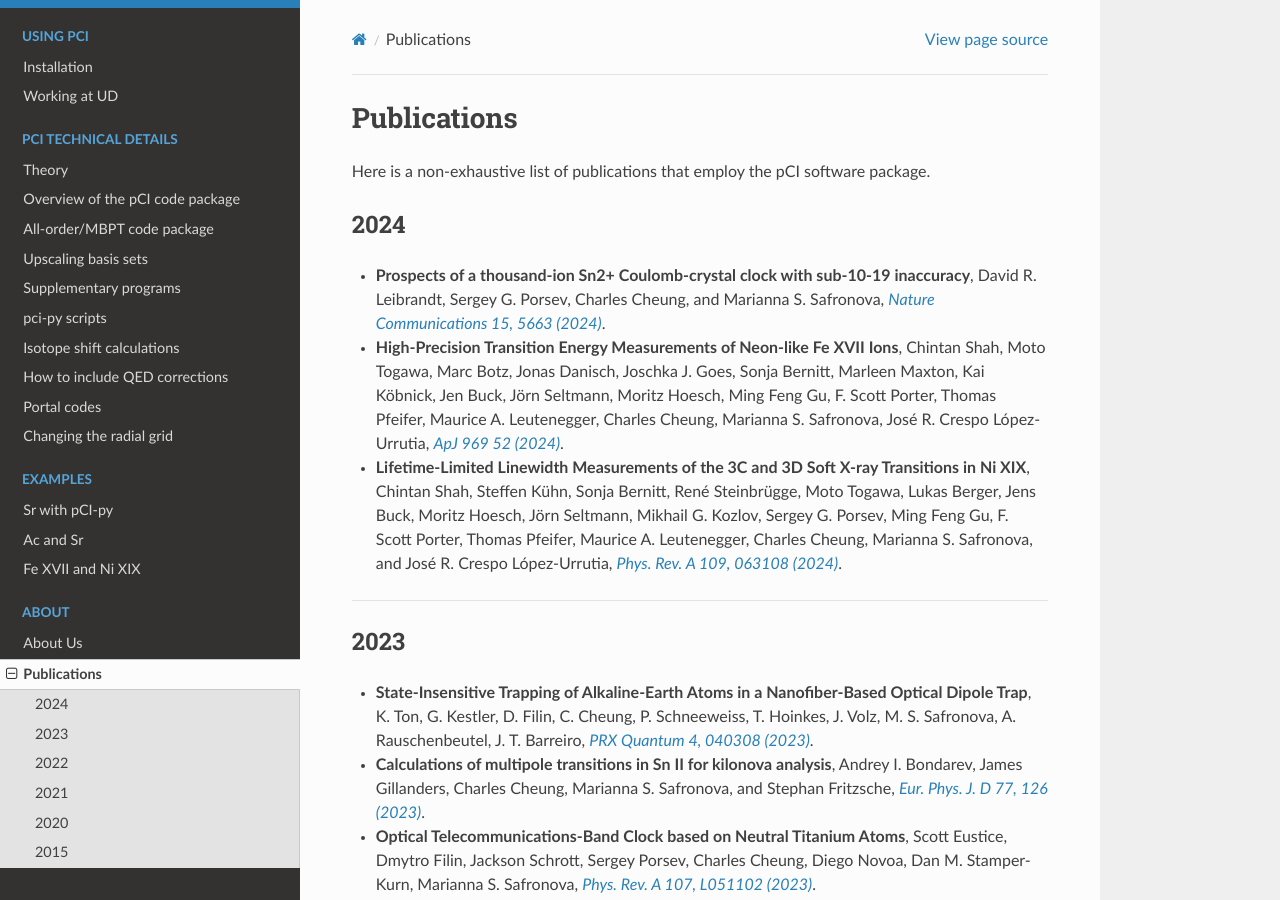
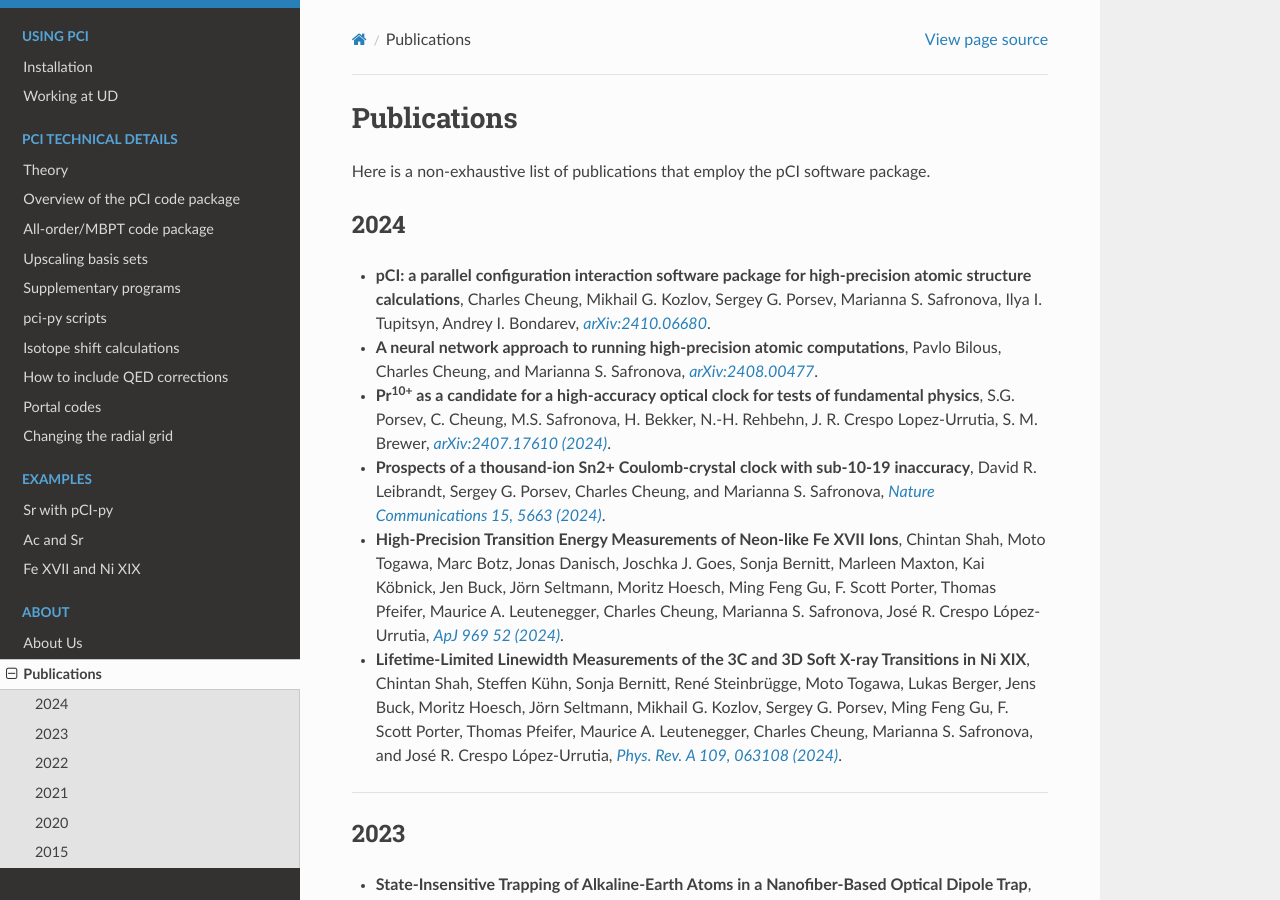
Before and after one commit to ud-pci/pCI, a Sphinx documentation site: the page built from docs/publications.md, in a window 1280 px wide and 900 px high. Built offline with Sphinx 7.4.7 and the Read the Docs theme 3.1.0, drawn with Linux system fonts in a browser that asks for light colours.

Commit message:
updated publications

```diff
--- a/docs/publications.md
+++ b/docs/publications.md
@@ -3,6 +3,9 @@
 Here is a non-exhaustive list of publications that employ the pCI software package.
 
 ## 2024
+- **pCI: a parallel configuration interaction software package for high-precision atomic structure calculations**, Charles Cheung, Mikhail G. Kozlov, Sergey G. Porsev, Marianna S. Safronova, Ilya I. Tupitsyn, Andrey I. Bondarev, *[arXiv:2410.06680](https://arxiv.org/abs/2410.06680)*.
+- **A neural network approach to running high-precision atomic computations**, Pavlo Bilous, Charles Cheung, and Marianna S. Safronova, *[arXiv:2408.00477](https://arxiv.org/abs/2408.00477)*.
+- **Pr<sup>10+</sup> as a candidate for a high-accuracy optical clock for tests of fundamental physics**, S.G. Porsev, C. Cheung, M.S. Safronova, H. Bekker, N.-H. Rehbehn, J. R. Crespo Lopez-Urrutia, S. M. Brewer, *[arXiv:2407.17610 (2024)](https://arxiv.org/abs/2407.17610)*.
 - **Prospects of a thousand-ion Sn2+ Coulomb-crystal clock with sub-10-19 inaccuracy**, David R. Leibrandt, Sergey G. Porsev, Charles Cheung, and Marianna S. Safronova, *[Nature Communications 15, 5663 (2024)](https://www.nature.com/articles/s41467-024-49241-w)*.
 - **High-Precision Transition Energy Measurements of Neon-like Fe XVII Ions**, Chintan Shah, Moto Togawa, Marc Botz, Jonas Danisch, Joschka J. Goes, Sonja Bernitt, Marleen Maxton, Kai Köbnick, Jen Buck, Jörn Seltmann, Moritz Hoesch, Ming Feng Gu, F. Scott Porter, Thomas Pfeifer, Maurice A. Leutenegger, Charles Cheung, Marianna S. Safronova, José R. Crespo López-Urrutia, *[ApJ 969 52 (2024)](https://iopscience.iop.org/article/10.3847/1538-4357/ad454b)*.
 - **Lifetime-Limited Linewidth Measurements of the 3C and 3D Soft X-ray Transitions in Ni XIX**, Chintan Shah, Steffen Kühn, Sonja Bernitt, René Steinbrügge, Moto Togawa, Lukas Berger, Jens Buck, Moritz Hoesch, Jörn Seltmann, Mikhail G. Kozlov, Sergey G. Porsev, Ming Feng Gu, F. Scott Porter, Thomas Pfeifer, Maurice A. Leutenegger, Charles Cheung, Marianna S. Safronova, and José R. Crespo López-Urrutia, *[Phys. Rev. A 109, 063108 (2024)](https://journals.aps.org/pra/abstract/10.1103/PhysRevA.109.063108)*.
```
